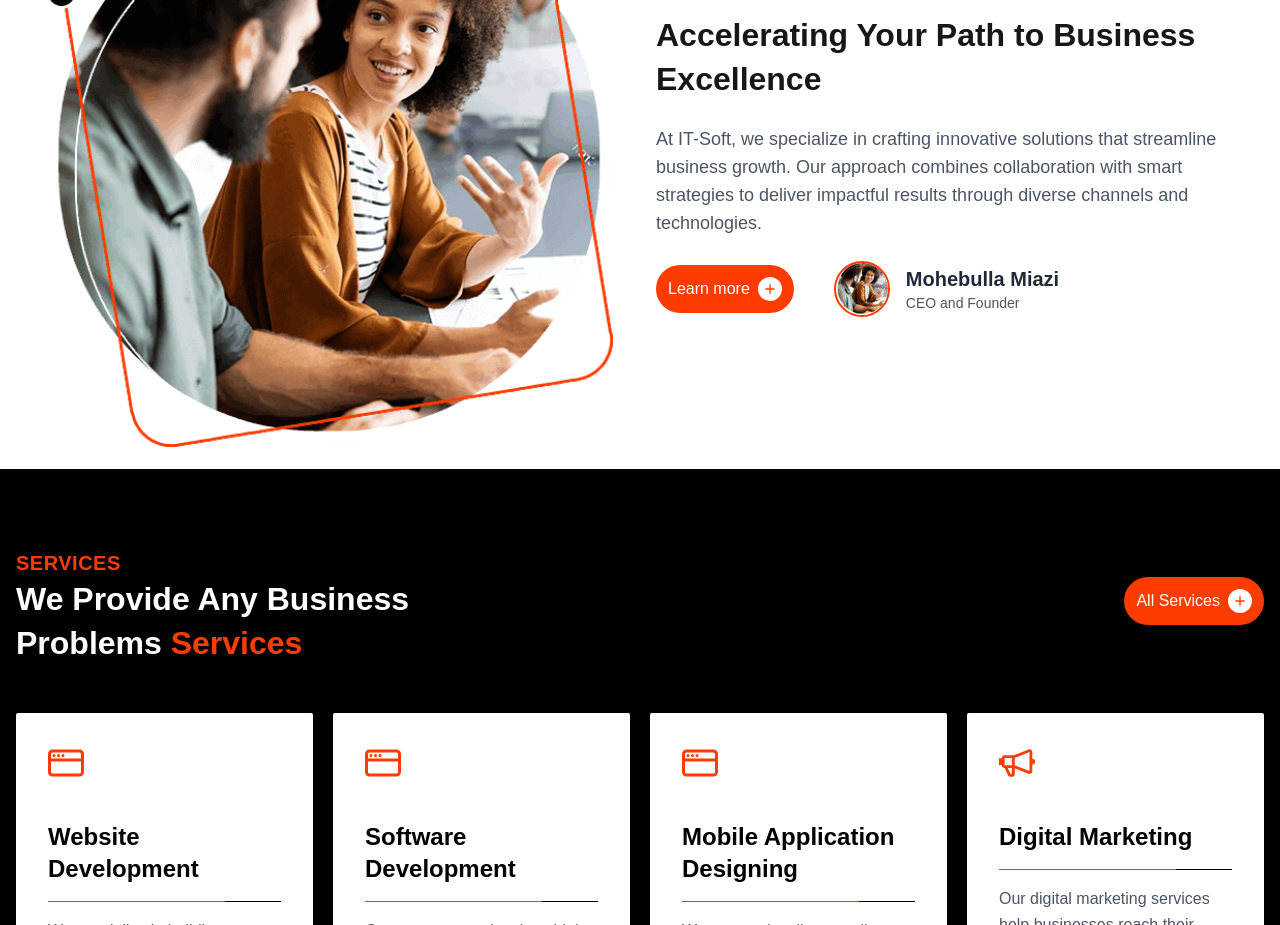
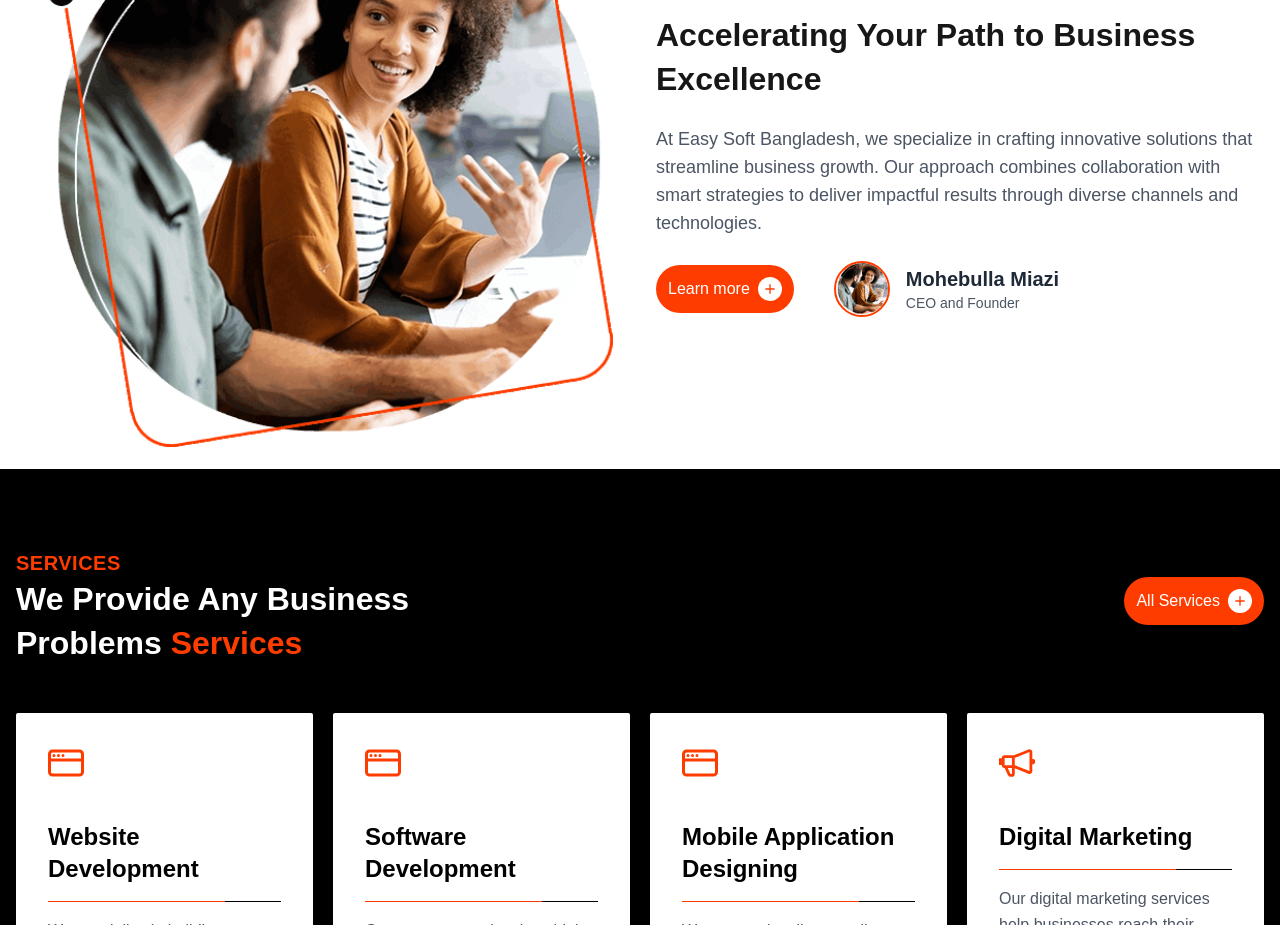
Before and after one commit to safimiazi/software_company_website, a Next.js app: page / in a window 1280 px wide. Shown: the part 900-1825 px from the top of the page. Built offline with nearby package versions, Linux system fonts and the light colour scheme.

Commit message:
feat: integrate company name constant into AboutUs component for dynamic branding

```diff
--- a/src/components/ui/home/AboutUs.tsx
+++ b/src/components/ui/home/AboutUs.tsx
@@ -6,6 +6,7 @@
 import about from "../../../../public/about.png";
 
 import Link from "next/link";
+import { company_name } from "@/Proxy";
 
 const AboutUs = () => {
   const aboutSectionData = {
@@ -13,7 +14,7 @@
     image: about,
     title: "Accelerating Your Path to Business Excellence",
     description:
-      "At IT-Soft, we specialize in crafting innovative solutions that streamline business growth. Our approach combines collaboration with smart strategies to deliver impactful results through diverse channels and technologies.",
+      `At ${company_name}, we specialize in crafting innovative solutions that streamline business growth. Our approach combines collaboration with smart strategies to deliver impactful results through diverse channels and technologies.`,
 
     companyInfo: {
       founderName: "Mohebulla Miazi",
```
